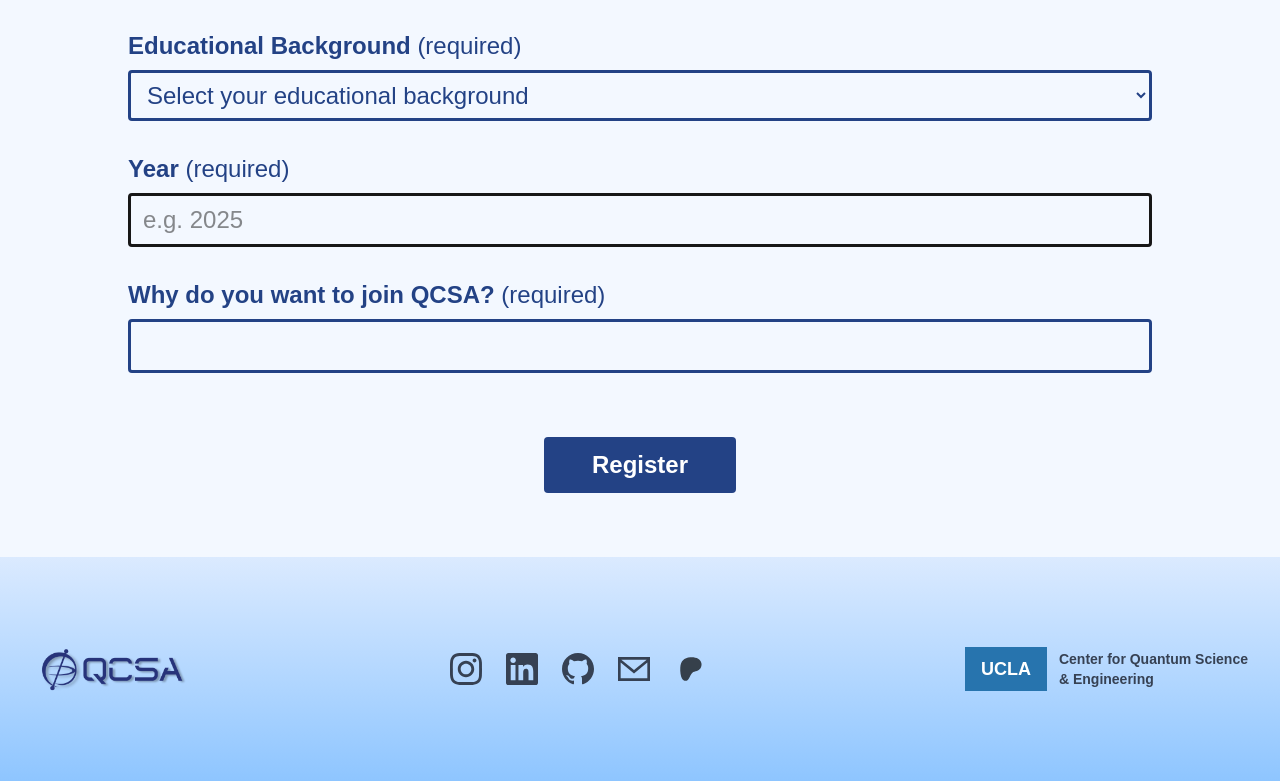
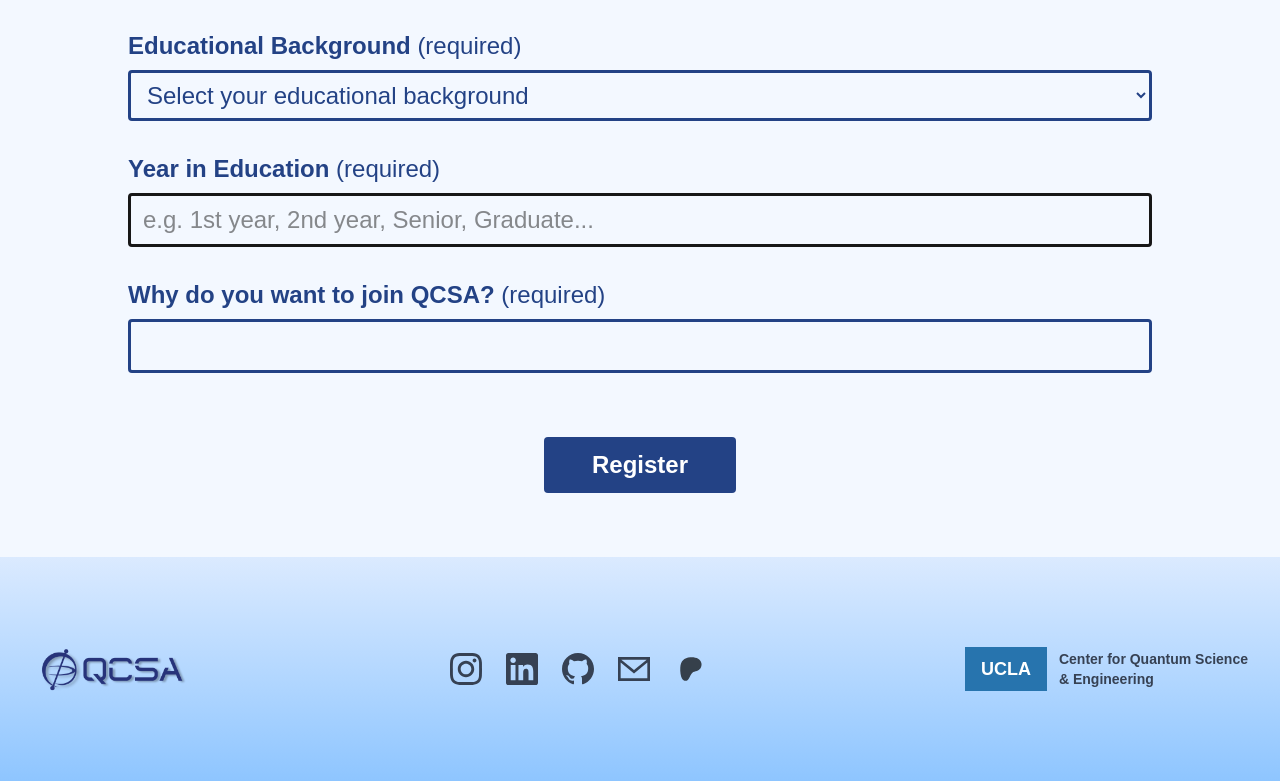
Before and after one commit to qcsa-at-ucla/qcsa, a Next.js app: page /join-us in a window 1280 px wide. Shown: the part 1031-1812 px from the top of the page. Built offline with nearby package versions, Linux system fonts and the light colour scheme; a web font is replaced by a local one.

Commit message:
updated membership year

```diff
--- a/src/app/Components/MembershipForm.tsx
+++ b/src/app/Components/MembershipForm.tsx
@@ -145,14 +145,14 @@ export default function MembershipForm() {
 
                 <div className="mb-8">
                   <label htmlFor="year" className="block font-bold text-[#234285] mb-2">
-                    Year <span className="font-normal">(required)</span>
+                    Year in Education <span className="font-normal">(required)</span>
                   </label>
                   <input
                     type="text"
                     id="year"
                     name="year"
                     required
-                    placeholder="e.g. 2025"
+                    placeholder="e.g. 1st year, 2nd year, Senior, Graduate..."
                     className="w-full rounded-sm border-3 border-main/40 bg-background px-3 py-2 outline-none font-normal focus:border-main/60 focus:shadow-[0_0_8px_rgba(35,66,133,0.7)] transition"
                   />
                 </div>
```
